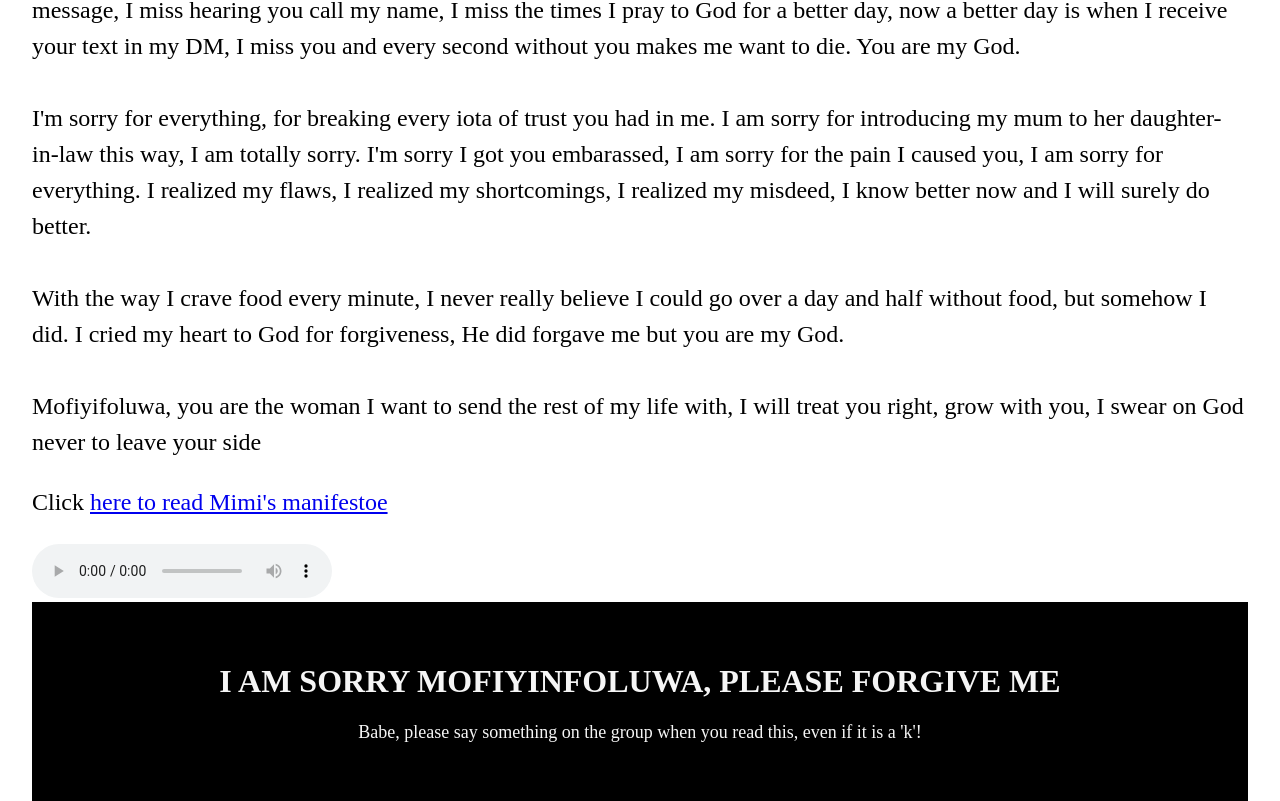
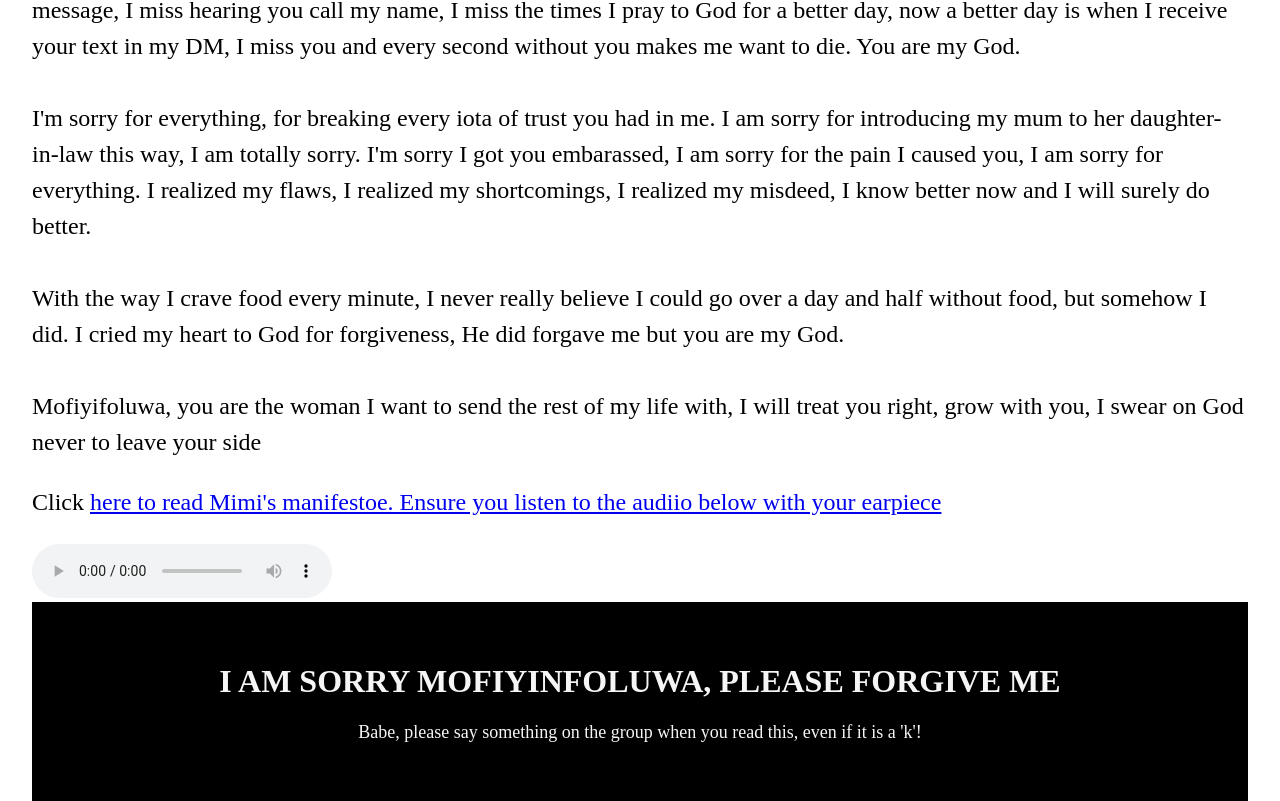
Before and after one commit to EarlPappi/lolo, a plain HTML site: page mimi.html in a window 1280 px wide. Shown: the part 631-1432 px from the top of the page. Drawn offline with Linux system fonts and the light colour scheme.

Commit message:
Update mimi.html

```diff
--- a/mimi.html
+++ b/mimi.html
@@ -45,7 +45,7 @@
        Mofiyifoluwa, you are the woman I want to send the rest of my life with, I will treat you right, grow with you, I swear on God never to leave your side
       </p>
 
-      <p>Click <a href="manifestoes.html">here to read Mimi's manifestoe</a></p>
+      <p>Click <a href="manifestoes.html">here to read Mimi's manifestoe. Ensure you listen to the audiio below with your earpiece</a></p>
 
       <audio src="lolo.m4a" controls ></audio>
     </main>
```
